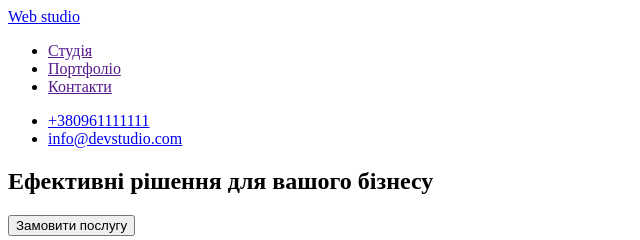
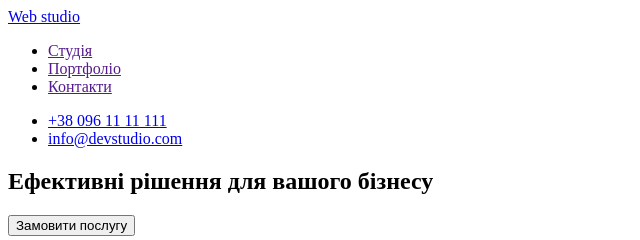
Before and after one commit to DimaDidushko/goit-markup-hw-01, a plain HTML site: page index.html in a window 1280 px wide. Shown: the top 240 px of the page, 0-640 px from the left. Drawn offline with Linux system fonts and the light colour scheme.

Commit message:
Update index.html

```diff
--- a/index.html
+++ b/index.html
@@ -19,7 +19,7 @@
       </nav>
 
       <ul>
-        <li><a href="tel:+380961111111">+380961111111</a></li>
+        <li><a href="tel:+380961111111">+38 096 11 11 111</a></li>
         <li><a href="mailto:info@devstudio.com">info@devstudio.com</a></li>
       </ul>
     </header>
@@ -116,7 +116,7 @@
       <address>
         м. Київ, пр-т Лесі Українки, 26
         <a href="mailto:info@devstudio.com">info@devstudio.com</a>
-        <a href="tel:+380961111111">+380961111111</a>
+        <a href="tel:+380961111111">+38 096 11 11 111</a>
       </address>
     </footer>
   </body>
```
